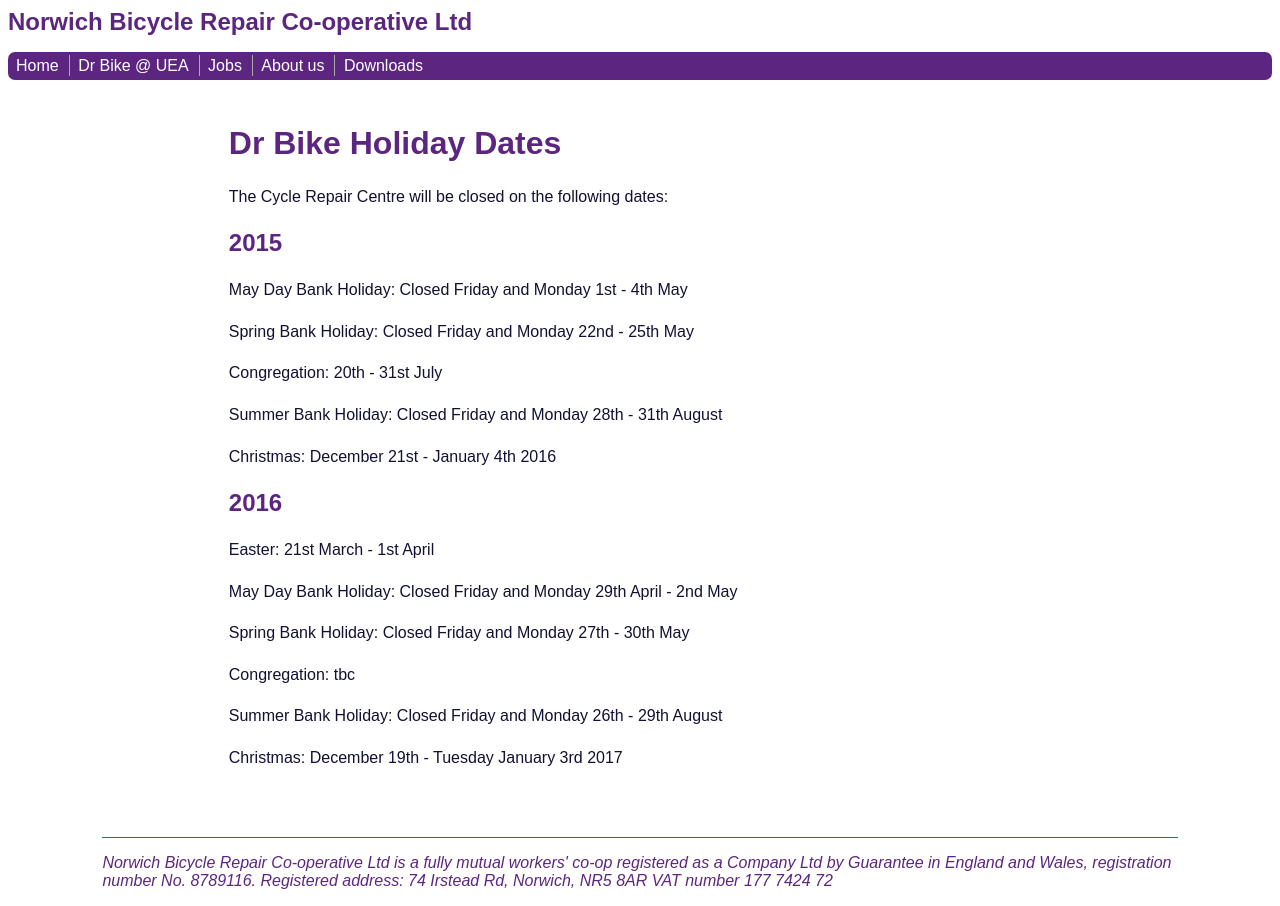
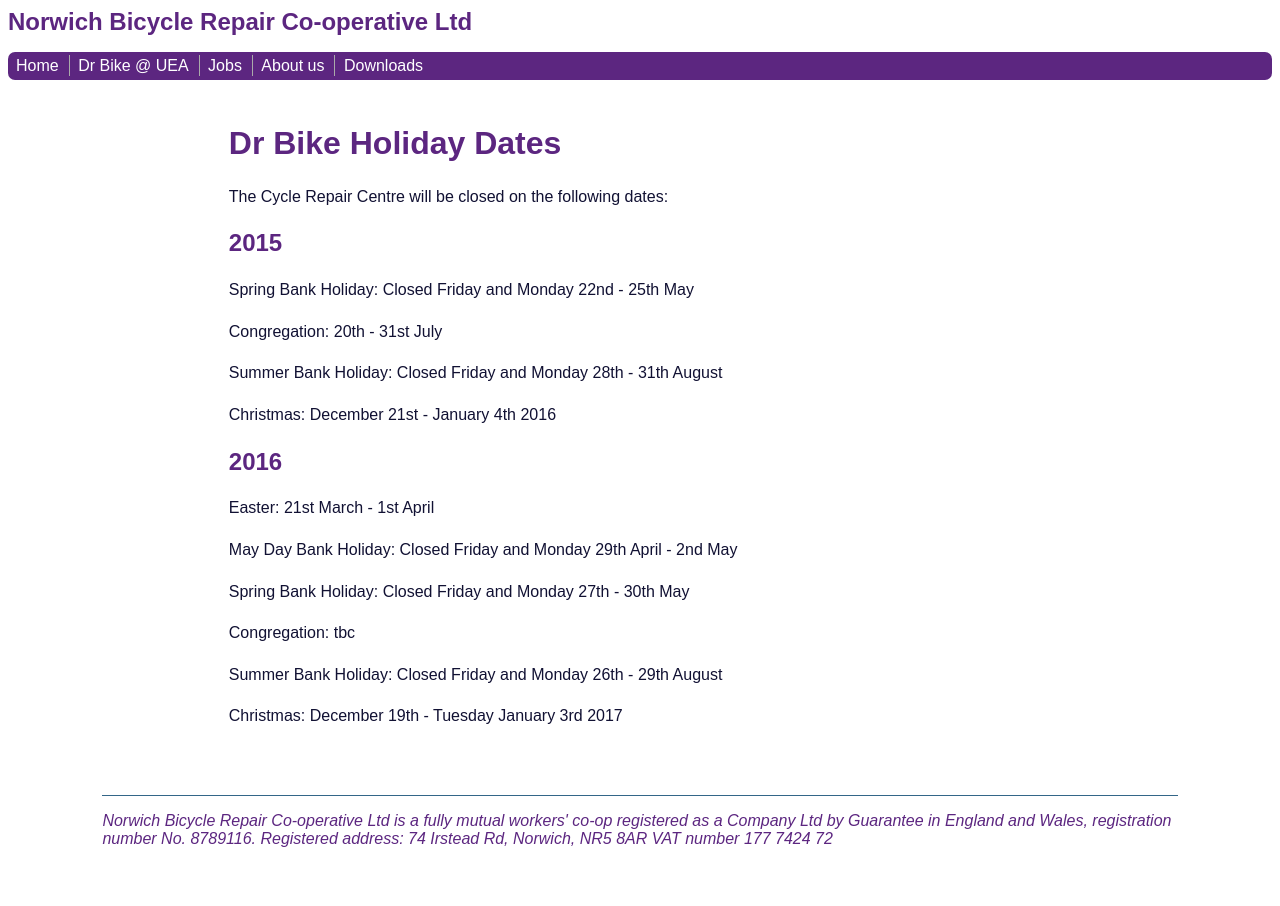
Before and after one commit to norwichbicyclerepaircooperative/norwichbicyclerepaircooperative.github.io, a Jekyll site: the page built from holiday-dates/index.md, in a window 1280 px wide. Built offline with Jekyll 4.4.1, drawn with Linux system fonts in a browser that asks for light colours.

Commit message:
Update index.md

```diff
--- a/holiday-dates/index.md
+++ b/holiday-dates/index.md
@@ -9,8 +9,6 @@
 
 
 ## 2015
-
-May Day Bank Holiday: Closed Friday and Monday 1st - 4th May
 
 Spring Bank Holiday: Closed Friday and Monday 22nd - 25th May
 
```
